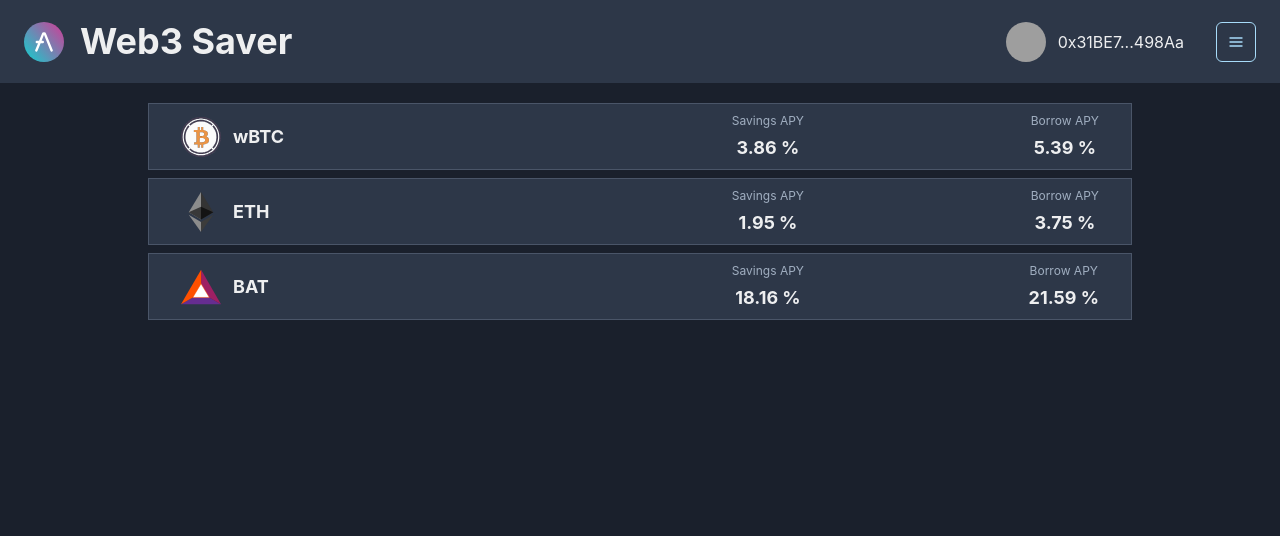
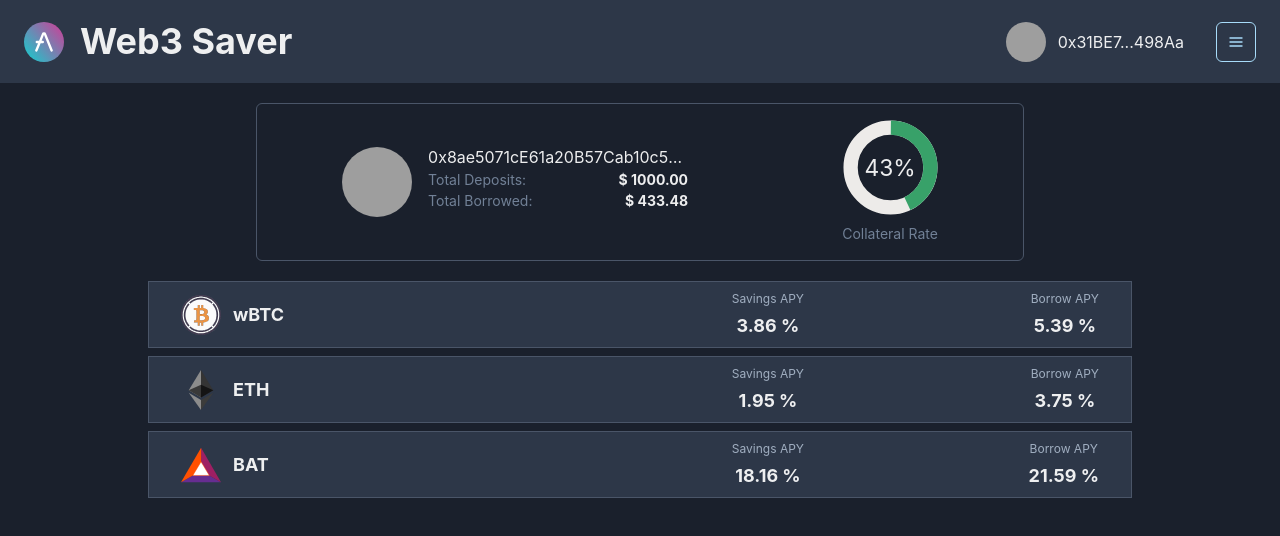
Before and after one commit to HenricoW/aave-save, a Next.js app: page / in a window 1280 px wide. Shown: the top 536 px of the page. Built offline with nearby package versions, Linux system fonts and the light colour scheme; grey boxes are pictures that could not be loaded.

Commit message:
account summary component

```diff
--- /dev/null
+++ b/components/AccSummary.tsx
@@ -0,0 +1,62 @@
+import { Box, Container, Heading, Text } from "@chakra-ui/layout";
+import { CircularProgress, CircularProgressLabel } from "@chakra-ui/progress";
+import Image from "next/image";
+import style from "../styles/AccSummary.module.css";
+import React from "react";
+
+function AccSummary() {
+  return (
+    <Container
+      className="accountSummary"
+      as="section"
+      maxW="container.md"
+      bg="gray.800"
+      border="1px"
+      borderColor="gray.600"
+      borderRadius="md"
+      mx="10"
+      mb="5"
+      p="4"
+    >
+      {/* <Heading fontSize="2xl" mb="4" textAlign="center">
+        Your Account
+      </Heading> */}
+      <Box d="flex" flexWrap="wrap" justifyContent="space-around">
+        <Box className="accountValues" d="flex" alignItems="center">
+          <Image src="/blockie_ex.png" width="70px" height="70px" className={style.blockieImg} />
+          <Box d="flex" flexDir="column" pb="2" ml="4">
+            <Text maxW="260px" isTruncated>
+              0x8ae5071cE61a20B57Cab10c5E97196CC7fFa243A
+            </Text>
+            <Box d="flex" alignItems="center" justifyContent="space-between" flexGrow={1}>
+              <Text fontSize="sm" color="gray.500">
+                Total Deposits:
+              </Text>
+              <Text fontSize="sm" fontWeight="bold">
+                $ 1000.00
+              </Text>
+            </Box>
+            <Box d="flex" alignItems="center" justifyContent="space-between" flexGrow={1}>
+              <Text fontSize="sm" color="gray.500">
+                Total Borrowed:
+              </Text>
+              <Text fontSize="sm" fontWeight="bold">
+                $ 433.48
+              </Text>
+            </Box>
+          </Box>
+        </Box>
+        <Box className="collGraph" d="flex" flexDir="column" alignItems="center" ml="4">
+          <CircularProgress size="95px" thickness="15px" value={43} color="green.500" mb="2">
+            <CircularProgressLabel>43%</CircularProgressLabel>
+          </CircularProgress>
+          <Text fontSize="sm" color="gray.500">
+            Collateral Rate
+          </Text>
+        </Box>
+      </Box>
+    </Container>
+  );
+}
+
+export default AccSummary;
--- a/pages/index.tsx
+++ b/pages/index.tsx
@@ -3,6 +3,7 @@
 import Head from "next/head";
 import Navbar from "../components/Navbar";
 import CoinRateCard from "../components/CoinRateCard";
+import AccSummary from "../components/AccSummary";
 
 const tokenData = [
   {
@@ -36,8 +37,9 @@
 
       <Navbar />
 
-      <Container as="main" maxW="container.lg" p={5}>
-        <Stack spacing={2}>
+      <Container as="main" maxW="container.lg" p={5} d="flex" flexDir="column" alignItems="center">
+        <AccSummary />
+        <Stack as="section" spacing={2} minW="100%">
           {tokenData.map((tknInfo) => (
             <CoinRateCard
               key={tknInfo.ticker}
--- /dev/null
+++ b/styles/AccSummary.module.css
@@ -0,0 +1,5 @@
+.blockieImg {
+  display: inline-block;
+  border-radius: 50%;
+  margin-right: 5px;
+}
```
